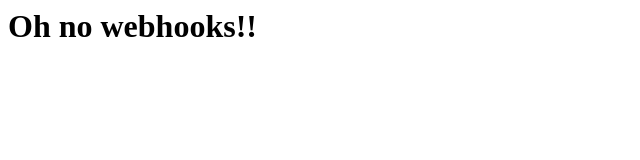
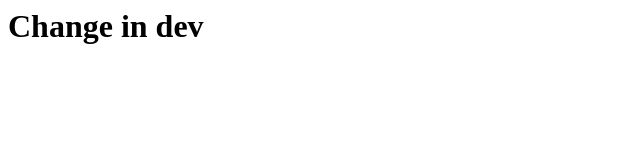
Before and after one commit to bube-ristovska/kiii, a plain HTML site: page index.html in a window 1280 px wide. Shown: the whole page, without its empty margins (0-640 px from the left). Drawn offline with Linux system fonts and the light colour scheme.

Commit message:
Update index.html

```diff
--- a/index.html
+++ b/index.html
@@ -1 +1 @@
-<h1>Oh no webhooks!!</h1>
+<h1>Change in dev</h1>
```
